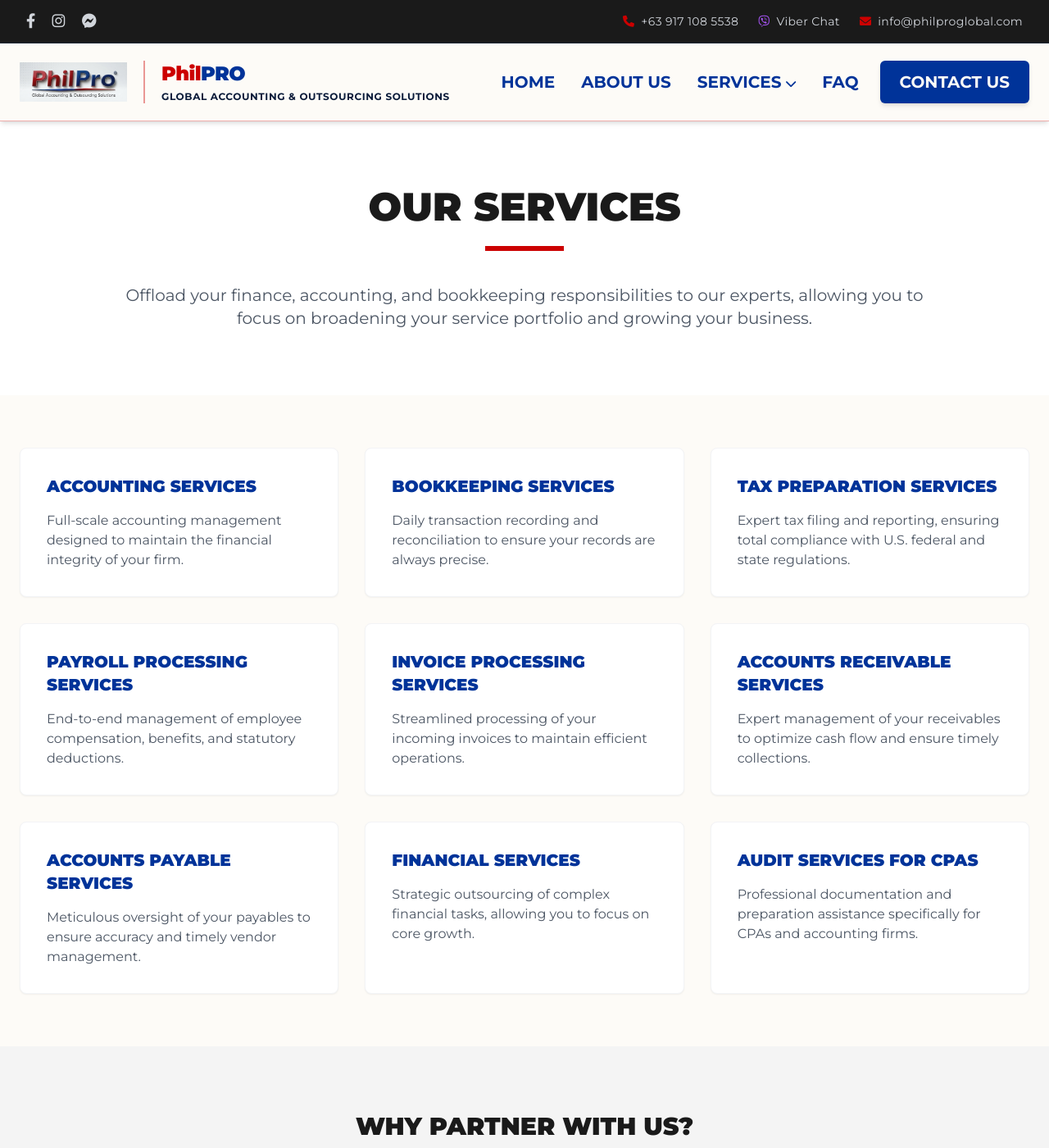
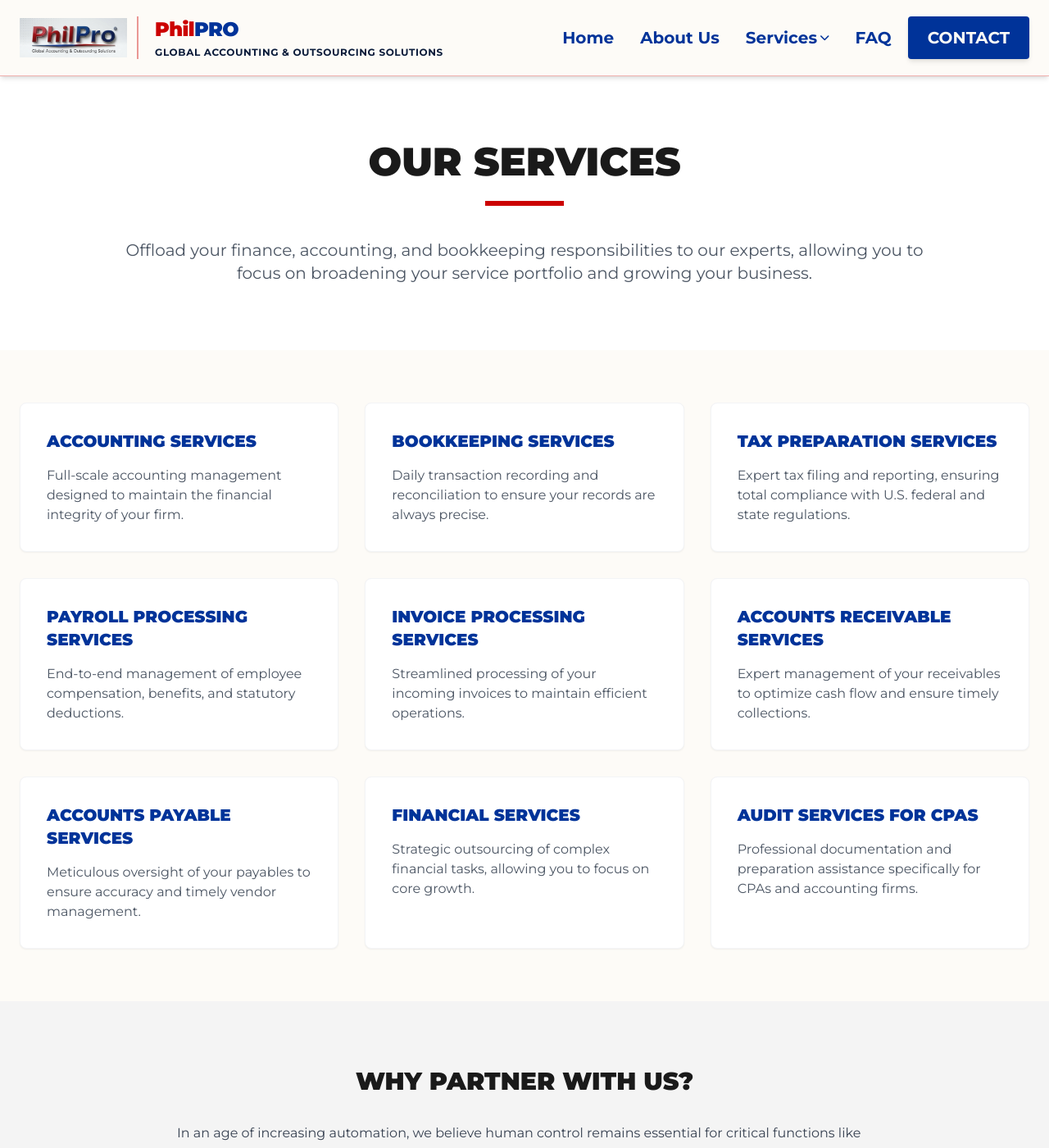
Before and after one commit to jg-static-site/jg-static-site, a Jekyll site: the page built from services.md, in a window 1280 px wide and 1400 px high. Shown: the whole window at 82% size. Built offline with Jekyll 4.4.1, drawn with Linux system fonts in a browser that asks for light colours; nearby versions of some CDN libraries.

Commit message:
updated nav bar

```diff
--- a/_includes/header.html
+++ b/_includes/header.html
@@ -1,96 +1,67 @@
-<!-- Injecting global font styles -->
-<style>
-    /* Senior-friendly Navigation Styles */
-    .senior-nav-link {
-        font-size: 20px !important;
-        font-weight: 700 !important;
-        text-transform: uppercase !important;
-        /* Restored vertical padding to original generous size */
-        padding: 12px 14px !important;
-        display: block !important;
-        transition: color 0.2s ease !important;
-    }
+<!-- Main Navigation Bar -->
+<nav class="sticky top-0 z-50 bg-[#FDFBF7]/95 backdrop-blur-md border-b border-[#CC0000]/30 shadow-md py-3 lg:py-5">
+    <div class="max-w-7xl mx-auto px-4 lg:px-6 flex justify-between items-center">
 
-    /* Active Link Styling */
-    .senior-nav-link.active-page {
-        color: #CC0000 !important;
-        font-weight: 900 !important;
-    }
-</style>
-
-<!-- TOP HEADER BAR -->
-<div class="bg-[#1A1A1A] text-white py-3 px-8 text-sm font-medium tracking-wide border-b border-gray-800">
-    <div class="max-w-7xl mx-auto flex flex-col sm:flex-row justify-between items-center gap-4">
-        <!-- Left Side: Socials -->
-        <div class="flex items-center gap-5 text-gray-300 order-2 sm:order-1">
-            <a href="https://facebook.com" target="_blank" class="hover:text-white transition-colors text-lg"><i class="fab fa-facebook-f"></i></a>
-            <a href="https://instagram.com" target="_blank" class="hover:text-white transition-colors text-lg"><i class="fab fa-instagram"></i></a>
-            <a href="https://m.me" target="_blank" class="hover:text-white transition-colors text-lg"><i class="fab fa-facebook-messenger"></i></a>
-        </div>
-        <!-- Right Side: Contact -->
-        <div class="flex flex-wrap items-center justify-center sm:justify-end gap-6 text-gray-300 order-1 sm:order-2">
-            <a href="tel:+639171085538" class="hover:text-white transition-colors flex items-center gap-2"><i class="fas fa-phone fa-solid text-[#CC0000]"></i> +63 917 108 5538</a>
-            <a href="https://viber.click/639171085538" target="_blank" class="hover:text-white transition-colors flex items-center gap-2"><i class="fab fa-viber text-purple-500"></i> Viber Chat</a>
-            <a href="mailto:info@philproglobal.com" class="hover:text-white transition-colors flex items-center gap-2"><i class="fas fa-envelope fa-solid text-[#CC0000]"></i> info@philproglobal.com</a>
-        </div>
-    </div>
-</div>
-
-<!-- Main Navigation Bar -->
-<nav class="sticky top-0 z-50 bg-[#FDFBF7]/95 backdrop-blur-md border-b border-[#CC0000]/30 shadow-md py-5">
-    <div class="max-w-7xl mx-auto px-6 flex flex-col lg:flex-row justify-between items-center gap-6">
-
-        <!-- Logo Identity Block -->
-        <div class="flex items-center gap-5">
-            <img src="{{ '/philpro_logo.png' | relative_url }}" alt="PhilPro Logo" class="h-12 w-auto">
-            <div class="flex flex-col leading-none border-l-2 border-[#CC0000]/40 pl-5">
-                <span class="text-2xl font-black tracking-tight text-[#CC0000]">Phil<span class="text-[#003399] uppercase">Pro</span></span>
-                <span class="text-xs uppercase tracking-wider text-[#0A1B3A] mt-1 font-bold">Global Accounting & Outsourcing Solutions</span>
+        <!-- Left: Hamburger (Mobile) + Logo -->
+        <div class="flex items-center gap-3">
+            <button id="mobile-toggle" class="lg:hidden text-[#003399] text-2xl">
+                <i class="fas fa-bars"></i>
+            </button>
+            <img src="{{ '/philpro_logo.png' | relative_url }}" alt="PhilPro Logo" class="h-8 lg:h-12 w-auto">
+            <div class="hidden sm:flex flex-col leading-none border-l-2 border-[#CC0000]/40 pl-3 lg:pl-5">
+                <span class="text-xl lg:text-2xl font-black tracking-tight text-[#CC0000]">Phil<span class="text-[#003399] uppercase">Pro</span></span>
+                <!-- Restored subtitle visible from medium screens (md) and up -->
+                <span class="hidden md:block text-[10px] lg:text-xs uppercase tracking-wider text-[#0A1B3A] mt-1 font-bold">Global Accounting & Outsourcing Solutions</span>
             </div>
         </div>
 
-        <!-- Links Container -->
-        <div class="flex flex-wrap justify-center items-center gap-x-1 gap-y-2 text-center">
-            <a href="{{ '/' | relative_url }}" class="senior-nav-link text-[#003399] hover:text-[#CC0000] px-3">Home</a>
-            <a href="{{ '/about' | relative_url }}" class="senior-nav-link text-[#003399] hover:text-[#CC0000] px-3">About Us</a>
+        <!-- Right: Links -->
+        <div class="flex items-center gap-1 lg:gap-2">
+            <!-- Always visible -->
+            <a href="{{ '/' | relative_url }}" class="senior-nav-link text-sm lg:text-[20px] font-bold text-[#003399] hover:text-[#CC0000] px-2 lg:px-3">Home</a>
 
-            <!-- Services Dropdown -->
-            <div class="relative group">
-                <a href="/services" class="senior-nav-link text-[#003399] group-hover:text-[#CC0000] flex items-center gap-1 px-3">
-                    Services <i class="fas fa-chevron-down text-sm"></i>
-                </a>
-                <!-- Dropdown Menu -->
-                <div class="absolute left-0 top-full w-72 bg-white border border-gray-200 shadow-xl rounded-b-lg hidden group-hover:block z-[60]">
-                    <a href="/accounting-services" class="block px-6 py-3 text-lg font-bold text-[#003399] hover:bg-gray-50 hover:text-[#CC0000]">Accounting Services</a>
-                    <a href="/bookkeeping-services" class="block px-6 py-3 text-lg font-bold text-[#003399] hover:bg-gray-50 hover:text-[#CC0000]">Bookkeeping Services</a>
-                    <a href="/tax-preparation-services" class="block px-6 py-3 text-lg font-bold text-[#003399] hover:bg-gray-50 hover:text-[#CC0000]">Tax Preparation Services</a>
-                    <a href="/payroll-processing-services" class="block px-6 py-3 text-lg font-bold text-[#003399] hover:bg-gray-50 hover:text-[#CC0000]">Payroll Processing Services</a>
-                    <a href="/invoice-processing-services" class="block px-6 py-3 text-lg font-bold text-[#003399] hover:bg-gray-50 hover:text-[#CC0000]">Invoice Processing Services</a>
-                    <a href="/accounts-receivable-services" class="block px-6 py-3 text-lg font-bold text-[#003399] hover:bg-gray-50 hover:text-[#CC0000]">Accounts Receivable Services</a>
-                    <a href="/accounts-payable-services" class="block px-6 py-3 text-lg font-bold text-[#003399] hover:bg-gray-50 hover:text-[#CC0000]">Accounts Payable Services</a>
-                    <a href="/financial-services" class="block px-6 py-3 text-lg font-bold text-[#003399] hover:bg-gray-50 hover:text-[#CC0000]">Financial Services</a>
-                    <a href="/audit-services-for-cpas" class="block px-6 py-3 text-lg font-bold text-[#003399] hover:bg-gray-50 hover:text-[#CC0000]">Audit Services for CPAs</a>
+            <!-- Secondary Links (Toggleable) -->
+            <div id="nav-secondary" class="hidden lg:flex items-center gap-1 lg:gap-2 absolute lg:static top-full left-0 w-full lg:w-auto bg-[#FDFBF7] lg:bg-transparent shadow-xl lg:shadow-none p-4 lg:p-0 flex-col lg:flex-row border-t-4 border-[#CC0000] lg:border-none z-[60]">
+                <a href="{{ '/about' | relative_url }}" class="senior-nav-link text-sm lg:text-[20px] font-bold text-[#003399] hover:text-[#CC0000] px-3">About Us</a>
+
+                <!-- Services Dropdown -->
+                <div class="relative group w-full lg:w-auto text-center">
+                    <button id="services-btn" class="senior-nav-link text-sm lg:text-[20px] font-bold text-[#003399] hover:text-[#CC0000] flex items-center justify-center gap-1 px-3 w-full">
+                        Services <i class="fas fa-chevron-down text-xs"></i>
+                    </button>
+                    <div id="services-menu" class="lg:absolute left-0 top-full w-full lg:w-72 bg-white border border-gray-200 shadow-xl rounded-b-lg hidden group-hover:block z-[60] text-left">
+                        <a href="/accounting-services" class="block px-6 py-3 text-sm lg:text-lg font-bold text-[#003399] border-b hover:bg-gray-50 hover:text-[#CC0000]">Accounting Services</a>
+                        <a href="/bookkeeping-services" class="block px-6 py-3 text-sm lg:text-lg font-bold text-[#003399] border-b hover:bg-gray-50 hover:text-[#CC0000]">Bookkeeping Services</a>
+                        <a href="/tax-preparation-services" class="block px-6 py-3 text-sm lg:text-lg font-bold text-[#003399] border-b hover:bg-gray-50 hover:text-[#CC0000]">Tax Preparation Services</a>
+                        <a href="/payroll-processing-services" class="block px-6 py-3 text-sm lg:text-lg font-bold text-[#003399] border-b hover:bg-gray-50 hover:text-[#CC0000]">Payroll Processing Services</a>
+                        <a href="/invoice-processing-services" class="block px-6 py-3 text-sm lg:text-lg font-bold text-[#003399] border-b hover:bg-gray-50 hover:text-[#CC0000]">Invoice Processing Services</a>
+                        <a href="/accounts-receivable-services" class="block px-6 py-3 text-sm lg:text-lg font-bold text-[#003399] border-b hover:bg-gray-50 hover:text-[#CC0000]">Accounts Receivable Services</a>
+                        <a href="/accounts-payable-services" class="block px-6 py-3 text-sm lg:text-lg font-bold text-[#003399] border-b hover:bg-gray-50 hover:text-[#CC0000]">Accounts Payable Services</a>
+                        <a href="/financial-services" class="block px-6 py-3 text-sm lg:text-lg font-bold text-[#003399] border-b hover:bg-gray-50 hover:text-[#CC0000]">Financial Services</a>
+                        <a href="/audit-services-for-cpas" class="block px-6 py-3 text-sm lg:text-lg font-bold text-[#003399] hover:bg-gray-50 hover:text-[#CC0000]">Audit Services for CPAs</a>
+                    </div>
                 </div>
+
+                <a href="/FAQ" class="senior-nav-link text-sm lg:text-[20px] font-bold text-[#003399] hover:text-[#CC0000] px-3">FAQ</a>
             </div>
 
-            <a href="/FAQ" class="senior-nav-link text-[#003399] hover:text-[#CC0000] px-3">FAQ</a>
-
-            <!-- Contact CTA Button: Reduced margin-left and padding slightly to fit -->
-            <a href="/contact" class="lg:ml-2 bg-[#003399] text-[#FDFBF7] text-xl font-bold uppercase px-6 py-3 rounded-md hover:bg-[#CC0000] transition-colors duration-200 block shadow-md no-underline">
-                Contact Us
+            <!-- Contact -->
+            <a href="/contact" class="bg-[#003399] text-[#FDFBF7] text-sm lg:text-xl font-bold uppercase px-3 lg:px-6 py-2 lg:py-3 rounded hover:bg-[#CC0000] transition-colors shadow-md no-underline">
+                Contact
             </a>
         </div>
     </div>
 </nav>
 
 <script>
-    document.addEventListener("DOMContentLoaded", function() {
-        const currentPath = window.location.pathname;
-        const navLinks = document.querySelectorAll('.senior-nav-link');
-        navLinks.forEach(link => {
-            if (link.getAttribute('href') === currentPath || (currentPath === '/' && link.getAttribute('href').endsWith('/'))) {
-                link.classList.add('active-page');
-            }
-        });
+    document.getElementById('mobile-toggle').addEventListener('click', () => {
+        const menu = document.getElementById('nav-secondary');
+        menu.classList.toggle('hidden');
+        menu.classList.toggle('flex');
+    });
+
+    document.getElementById('services-btn').addEventListener('click', (e) => {
+        e.stopPropagation();
+        document.getElementById('services-menu').classList.toggle('hidden');
     });
 </script>
```
